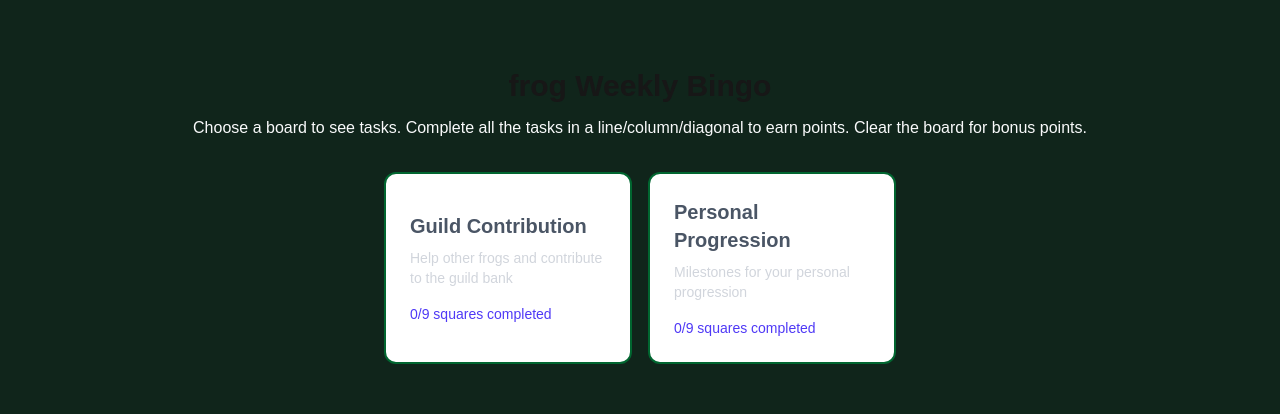
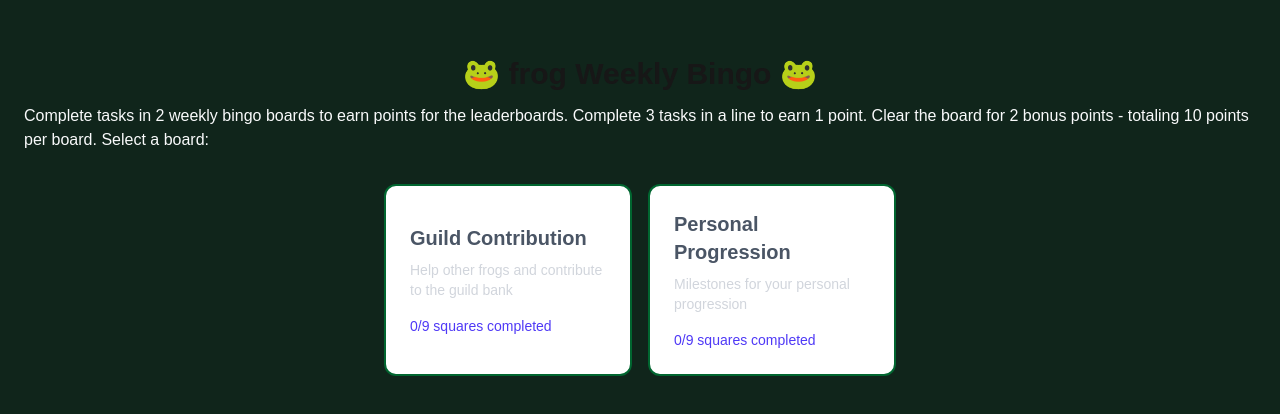
Before and after one commit to xTin0x/frogever-bingo, a Next.js app: page / in a window 1280 px wide. Shown: the part 184-598 px from the top of the page. Built offline with nearby package versions, Linux system fonts and the light colour scheme.

Commit message:
text change

```diff
--- a/components/BingoBoard.tsx
+++ b/components/BingoBoard.tsx
@@ -195,11 +195,12 @@ export default function BingoBoard() {
       <main className="min-h-screen bg-[#10251B] flex flex-col items-center justify-center p-6">
 
         <h1 className="text-3xl font-bold mb-3">
-          frog Weekly Bingo
+          🐸 frog Weekly Bingo 🐸
         </h1>
 
         <p className="text-gray-50 mb-8">
-          Choose a board to see tasks. Complete all the tasks in a line/column/diagonal to earn points. Clear the board for bonus points.
+          Complete tasks in 2 weekly bingo boards to earn points for the leaderboards. Complete 3 tasks in a line to earn 1 point. Clear the board for 2 bonus points - totaling 10 points per board.
+          Select a board:
         </p>
 
         <div className="grid grid-cols-1 sm:grid-cols-2 gap-4 w-full max-w-lg">
@@ -352,7 +353,7 @@ export default function BingoBoard() {
           disabled={copying}
           className="w-full px-6 py-3 rounded-xl bg-indigo-600 text-white font-semibold hover:bg-indigo-700 transition-colors disabled:opacity-50"
         >
-          {copying ? "Copying..." : "📋 Copy Screenshot"}
+          {copying ? "Copying..." : "📸📋 Copy Screenshot"}
         </button>
 
         {/* Copy status */}
```
